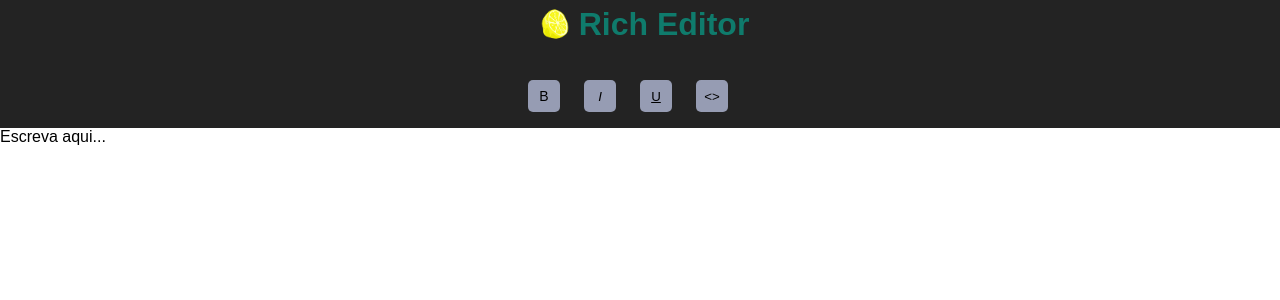
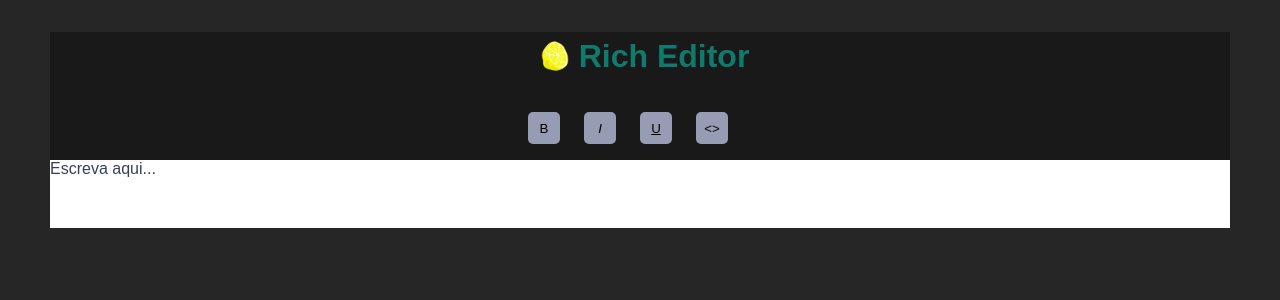
Before and after one commit to jonbrand/rich-text-editor, a React (Create React App) app: page / in a window 1280 px wide. Shown: the top 300 px of the page. Built offline with nearby package versions, Linux system fonts and the light colour scheme; a web font is replaced by a local one.

Commit message:
refactor: editor container and colors

```diff
--- a/src/components/Bold/styles.jsx
+++ b/src/components/Bold/styles.jsx
@@ -19,10 +19,6 @@ export const Button = styled.button`
   align-items: center;
   border-radius: 5px;
 
-  color: ${({ primary }) => (primary ? '#FFF' : '#363f5f')};
-
-  font-size: ${({ big }) => (big ? '20px' : '14px')};
-
   &:hover {
     background: #969cb3;
     transform: translateY(-2px);
--- a/src/components/Editor/Editor.js
+++ b/src/components/Editor/Editor.jsx
@@ -3,6 +3,7 @@ import { createEditor, Editor, Transforms } from 'slate';
 import { Slate, Editable, withReact } from 'slate-react';
 import { Toolbar } from "../Toolbar/Toolbar";
 import { initialValue } from './Editor.constants';
+import { EditorContainer } from './styles'
 
 export const CustomEditor = {
   isBoldMarkActive(editor) {
@@ -95,7 +96,7 @@ export const TextEditor = ({ onChange }) => {
 
   return(
     <>
-      <div className="App">
+      <EditorContainer>
         <Toolbar editor={editor} />
         <Slate editor={editor} value={initialValue} onChange={onChange}>
           <Editable
@@ -127,7 +128,7 @@ export const TextEditor = ({ onChange }) => {
           }
           />
         </Slate>
-      </div>
+      </EditorContainer>
     </>
   )
 }
--- /dev/null
+++ b/src/components/Editor/styles.jsx
@@ -0,0 +1,7 @@
+import styled from "styled-components";
+
+export const EditorContainer = styled.div`
+    margin: 0 50px 0 50px;
+    background: var(--text);
+    padding: 0 0 50px 0;
+`;
--- a/src/components/Toolbar/styles.jsx
+++ b/src/components/Toolbar/styles.jsx
@@ -5,8 +5,9 @@ export const NavbarContainer = styled.nav`
   justify-content: center;
   align-items: center;
 
-  background: var(--background-secondary);
+  background: var(--background);
   flex-direction: column;
+  margin-top: 2rem;
 `;
 
 export const LogoWrapper = styled.div`
--- a/src/styles/global.jsx
+++ b/src/styles/global.jsx
@@ -3,7 +3,7 @@ import { createGlobalStyle } from 'styled-components';
 export const GlobalStyles = createGlobalStyle`
   :root {
       --background: #191919;
-      --background-secondary: #232323;
+      --background-secondary: #272626;
       --red: #E03E3E;
       --green: #0F7B6C;
       --blue: #0B6E99;
@@ -15,8 +15,11 @@ export const GlobalStyles = createGlobalStyle`
       --pink: #AD1A72;
 
       --text-title: #363f5f;
-      --text-button: #FFF;
+      --text: #FFF;
       --text-body: #1C1C1C;
+
+      width: 100%;
+      height: 100%;
   }
 
   * {
@@ -24,7 +27,6 @@ export const GlobalStyles = createGlobalStyle`
     padding: 0;
     box-sizing: border-box;
     font-family: 'Montserrat', sans-serif;
-      color: #000;
   }
 
   html {
@@ -40,31 +42,23 @@ export const GlobalStyles = createGlobalStyle`
   }
 
   body {
-      background: white;
+    background: var(--background-secondary);
     -webkit-font-smoothing: antialiased;
   }
 
-  body, input, textarea, button {
+  body, input, textarea {
     font-family: 'Poppins', sans-serif;
     font-weight: 400;
-      color: var(---text-title);
-  }
-
-  html,
-  body,
-  #root {
-      width: 100%;
-      height: 100%;
+    color: var(--text-title);
   }
 
   h1, h2, h3, h4, h5, h6, strong {
     font-weight: 600;
-
+    color: var(--text);
   }
 
   button {
     cursor: pointer;
-      color: red;
   }
 
   [disabled] {
```
Also changed, not shown: src/components/Editor/Editor.constants.jsx (renamed from src/components/Editor/Editor.constants.js). Lines whose indentation alone changed are shown as unchanged.
